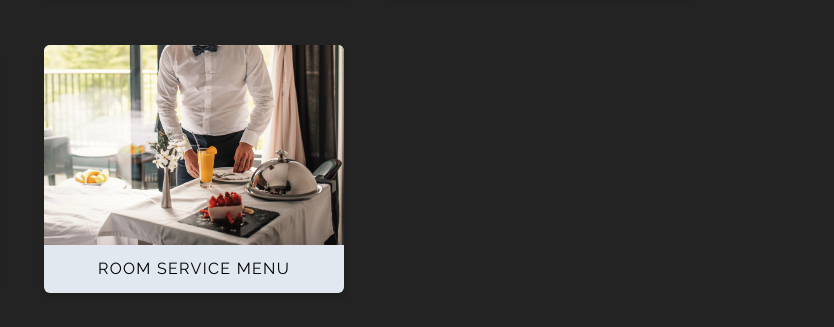
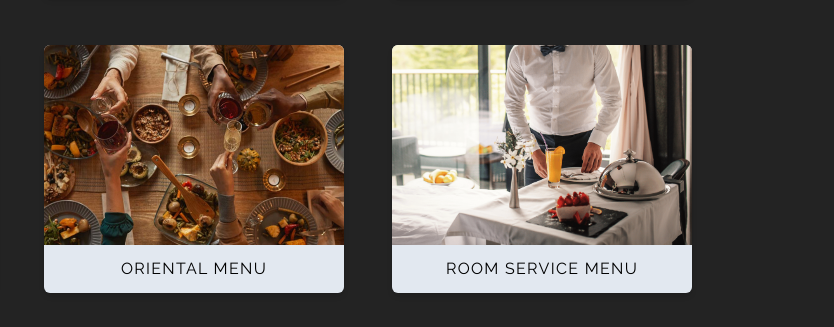
Before and after one commit to M-Aimar/LemigoHotel, an Astro site: page / in a window 1280 px wide. Shown: the part 470-797 px from the top of the page, 446-1280 px from the left. Built offline with nearby package versions, Linux system fonts and the light colour scheme; Astro itself is replaced by a stand-in of ours.

Commit message:
oriental menu

```diff
--- a/src/pages/index.astro
+++ b/src/pages/index.astro
@@ -49,6 +49,16 @@ import Layout from "../layouts/Layout.astro";
 				</div>
 			</a>
 
+			<a href="https://firebasestorage.googleapis.com/v0/b/pdf-uploader-efebf.appspot.com/o/files%2FhvMuKpJlkTMLzaH0WDCLfps3RbL2%2FOriental%20Menu.pdf?alt=media&token=c1e4d3db-e2d3-4f1f-8d9d-fb0ccc00ab69" class="block" target="_blank">
+				<div class="bg-slate-200 shadow-md rounded-md hover:scale-110 duration-300 transition ease-in-out delay-100 mb-8">
+
+					<img src="/variety_small.jpg" alt="oriental food"
+					class="h-[200px] w-[300px] object-cover rounded-t-md  "
+					/>
+					<p class="text-center font-medium py-3 text-9a8438 font-Raleway">ORIENTAL MENU</p>
+				</div>
+			</a>
+
 			<a href="https://firebasestorage.googleapis.com/v0/b/pdf-uploader-efebf.appspot.com/o/files%2FhvMuKpJlkTMLzaH0WDCLfps3RbL2%2FRoom%20Service.pdf?alt=media&token=a5e15b45-ba5d-4a17-8eac-a11d2badc4ce" class="block" target="_blank">
 				<div class="bg-slate-200 shadow-md rounded-md hover:scale-110 duration-300 transition ease-in-out delay-100 mb-8">
 
```
Also changed, not shown: public/variety_small.jpg (added).
